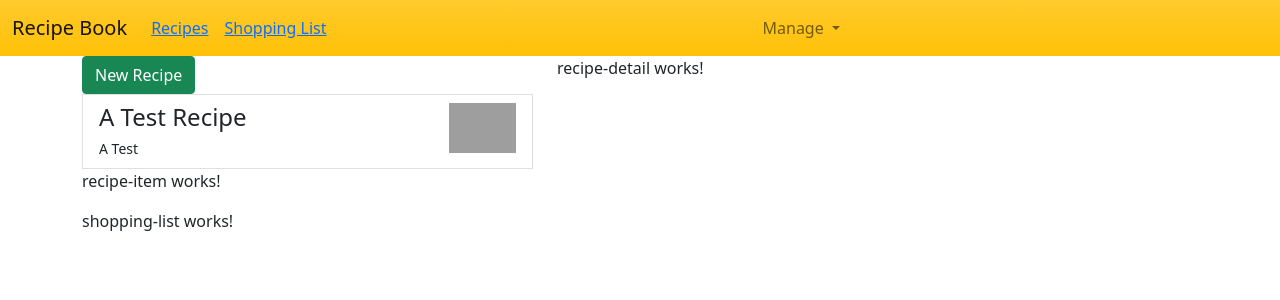
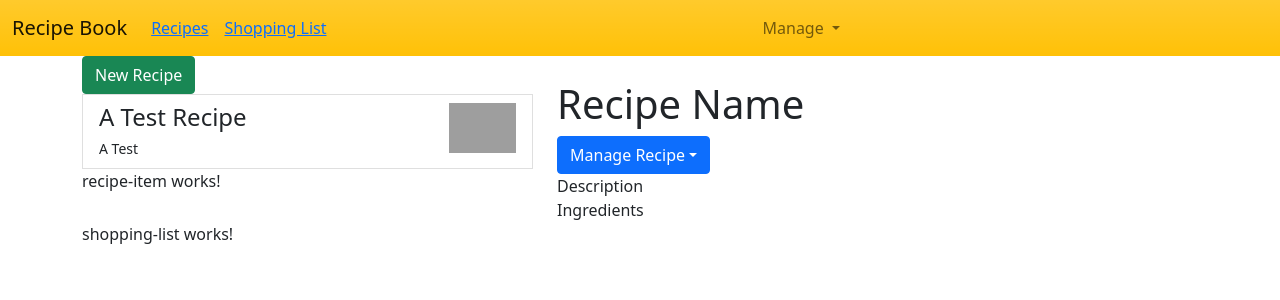
Before and after one commit to chintoz/ng-recipe-app, an Angular app: page / in a window 1280 px wide. Shown: the top 300 px of the page. Built offline with nearby package versions, Linux system fonts and the light colour scheme; grey boxes are pictures that could not be loaded.

Commit message:
Placeholder for recipe detail component

```diff
--- a/src/app/recipe-book/recipe-detail/recipe-detail.component.html
+++ b/src/app/recipe-book/recipe-detail/recipe-detail.component.html
@@ -1 +1,32 @@
-<p>recipe-detail works!</p>
+<div class="row">
+  <div class="col-xs-12">
+    <img src="" alt="" class="img-fluid">
+  </div>
+</div>
+<div class="row">
+  <div class="col-xs-12">
+    <h1>Recipe Name</h1>
+  </div>
+</div>
+<div class="row">
+  <div class="col-xs-12">
+    <div class="btn-group">
+      <button type="button" class="btn btn-primary dropdown-toggle">Manage Recipe<span class="caret"></span></button>
+    </div>
+    <ul class="dropdown-menu">
+      <li><a href="#">Add Ingredients to Shopping List</a></li>
+      <li><a href="#">Edit Recipe</a></li>
+      <li><a href="#">Delete Recipe</a></li>
+    </ul>
+  </div>
+</div>
+<div class="row">
+  <div class="col-xs-12">
+    Description
+  </div>
+</div>
+<div class="row">
+  <div class="col-xs-12">
+    Ingredients
+  </div>
+</div>
```
